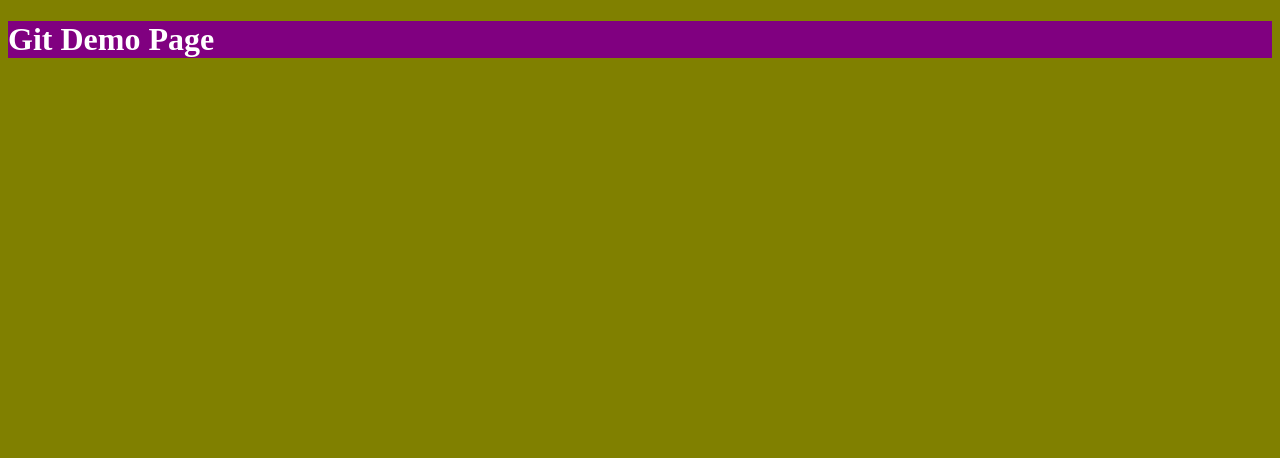
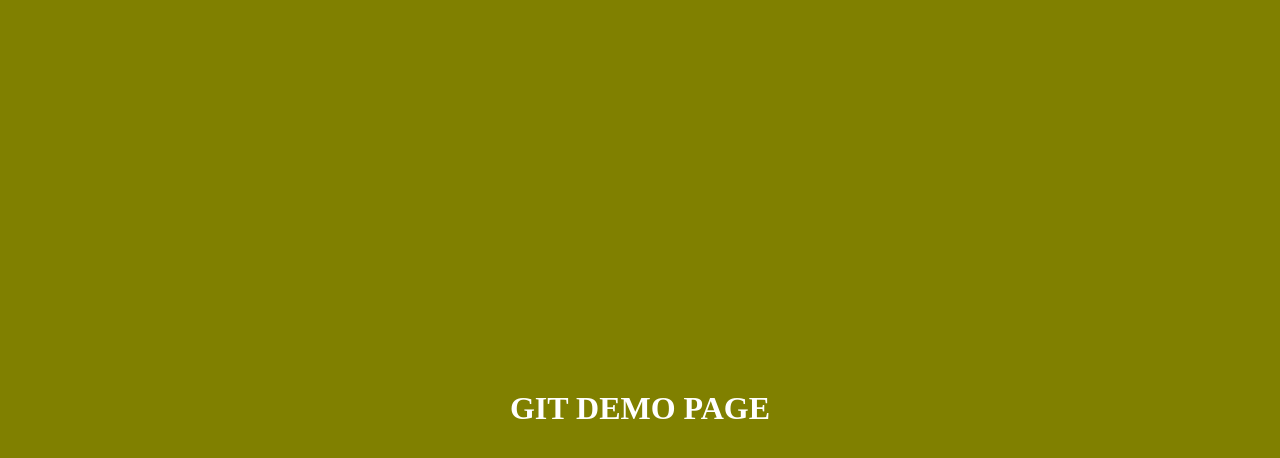
Before and after one commit to RTX3070/test_repo, a plain HTML site: page index.html in a window 1280 px wide. Drawn offline with Linux system fonts and the light colour scheme.

Commit message:
centered h1 element

```diff
--- a/style.css
+++ b/style.css
@@ -1,8 +1,13 @@
 body {
+    align-items: center;
     background-color: olive;
+    display: flex;
+    height: 100vh;
+    justify-content: center;
 }
 
 h1 {
-    background-color: purple;
     color: white;
+    font-size: 2em;
+    text-transform: uppercase;
 }
```
